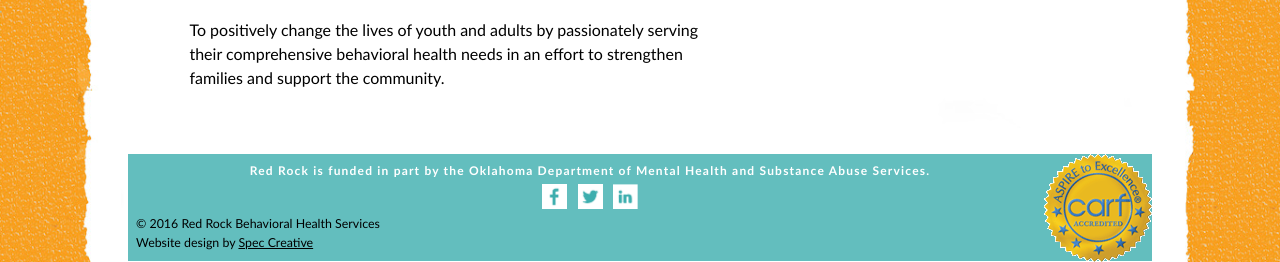
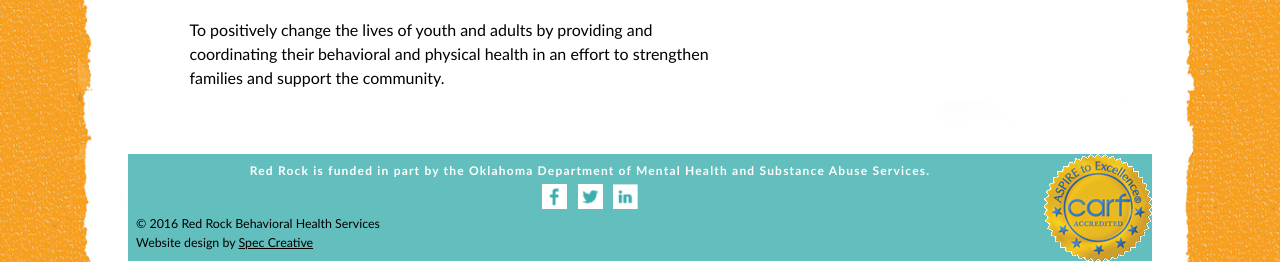
Before and after one commit to BRichardson2993/red-rock, a PHP site: page / in a window 1280 px wide. Shown: the part 1047-1309 px from the top of the page. Run offline with PHP 8.4, Linux system fonts and the light colour scheme; some libraries are stand-ins or nearby versions; grey boxes are pictures that could not be loaded.

Commit message:
changed mission statement

```diff
--- a/index.php
+++ b/index.php
@@ -37,7 +37,7 @@
             <section class="mission">
               <h2>Mission Statement</h2>
 
-              <p>To positively change the lives of youth and adults by passionately serving their comprehensive behavioral health needs in an effort to strengthen families and support the community.</p>
+              <p>To positively change the lives of youth and adults by providing and coordinating their behavioral and physical health in an effort to strengthen families and support the community.</p>
             </section>
 
           </article>
```
